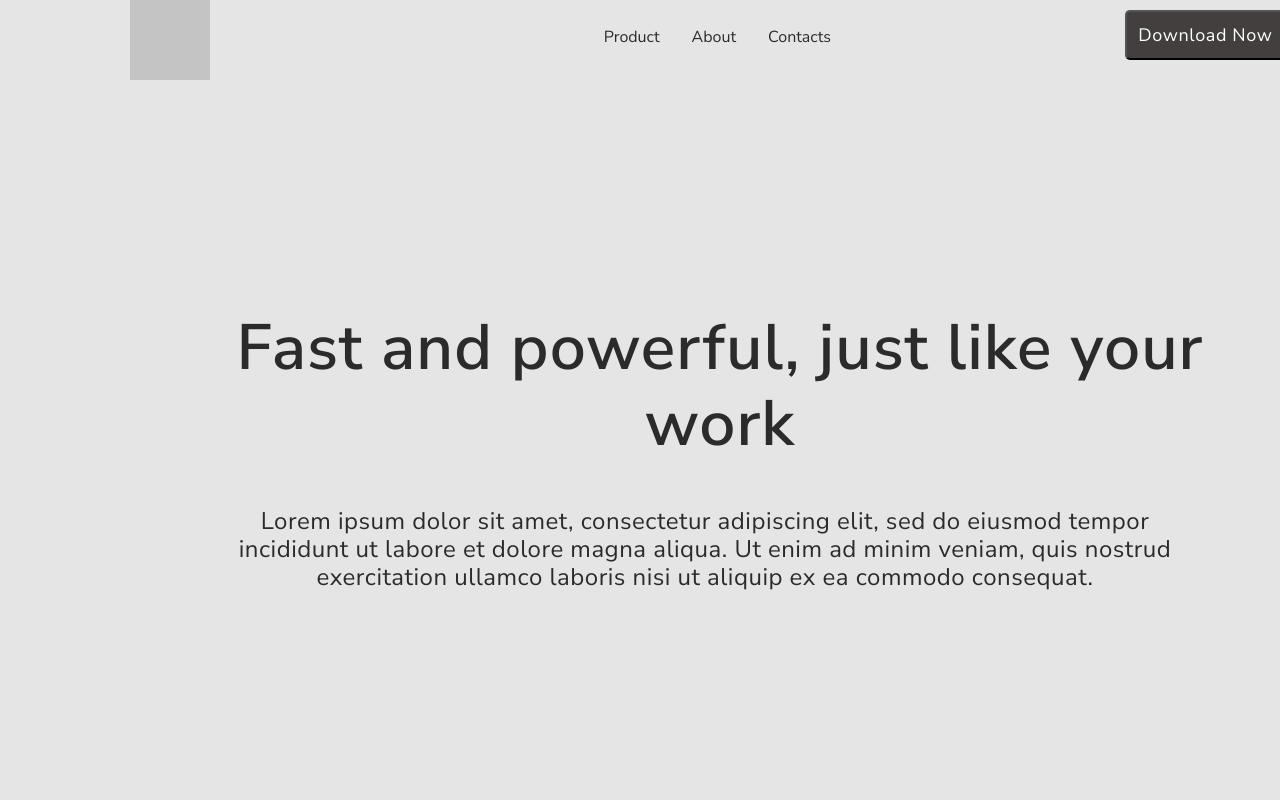
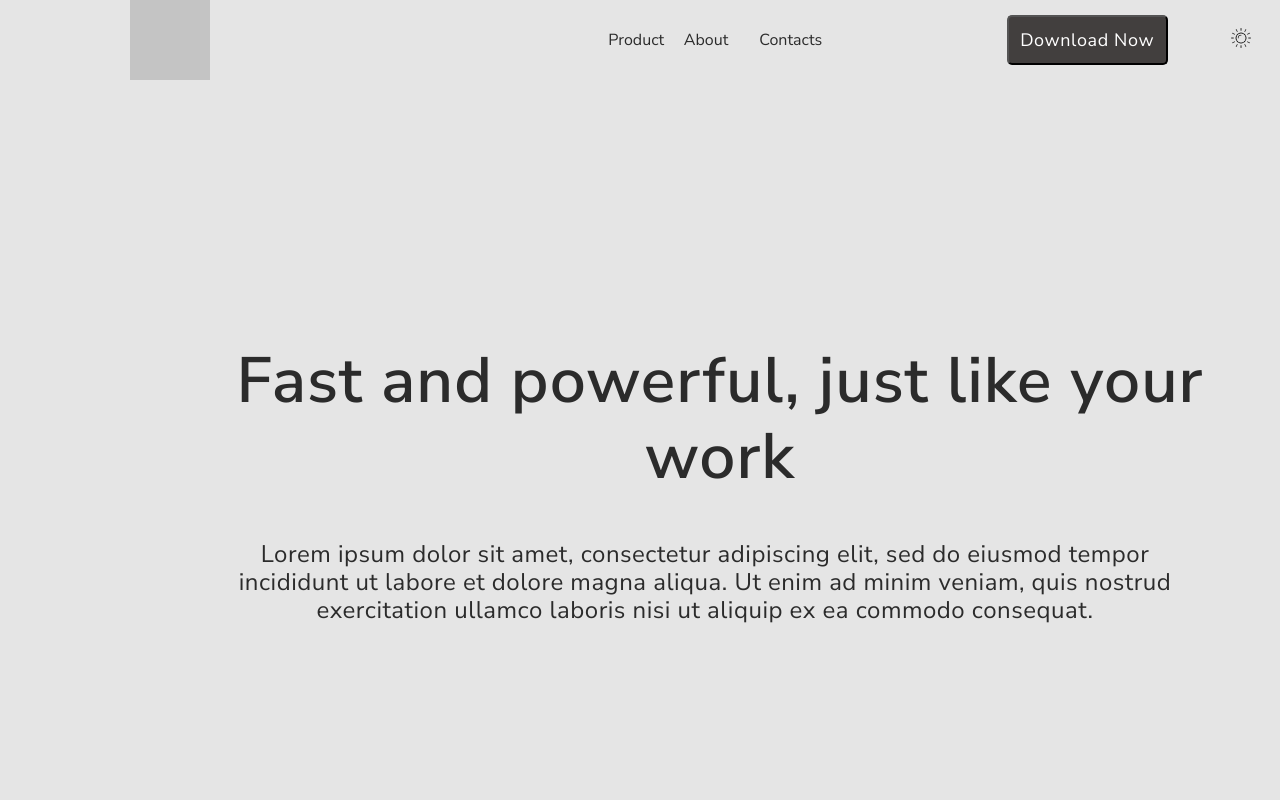
Before and after one commit to kryukova-ana/task-4, a website: page src/index.html in a window 1280 px wide. Shown: the top 800 px of the page. Drawn offline with nearby package versions, Linux system fonts and the light colour scheme; files that its build step writes are made by us from their sources; files whose address does not match are found by name.

Commit message:
apd 21.12 my try №7

```diff
--- a/src/assets/scss/_dark-theme.scss
+++ b/src/assets/scss/_dark-theme.scss
@@ -16,7 +16,7 @@
   justify-content: space-between;
 
 }
-.banner-icon {
+.header-icon {
   width: 80px;
   height: 80px;
   background-color: #C4C4C4;
@@ -32,7 +32,7 @@
   color: #EBEBEB!important;
   padding: 23px 20px 0 0;
 }
-.banner-btn {
+.header-btn {
   background-color: #423F3E;
   color: $ct-2;
   border-radius: 5px;
@@ -45,7 +45,7 @@
   width: 20px;
   height: 20px;
 }
-.banner-btn:active {
+.header-btn:active {
   outline: none;
 }
 .banner-btn-padding{
--- a/src/assets/scss/_style.scss
+++ b/src/assets/scss/_style.scss
@@ -1,6 +1,5 @@
 .body{
   font-family: $ff;
-  margin: 0;
   margin: 0 auto;
   color: $ct;
   background-color: #E5E5E5;
@@ -8,31 +7,19 @@
   padding-left: 130px;
   padding-right: 130px;
 }
-.banner{
-  font-family: $ff;
-  display: flex;
-  flex-direction: column;
-}
-.banner-head {
-  display: flex;
-  flex-direction: row;
-  justify-content: space-between;
-}
-.banner-icon {
+.header-icon {
   width: 80px;
   height: 80px;
   background-color: #C4C4C4;
-}
-.banner-nav {
-  display: flex;
-  justify-content: space-between;
-  margin: 17px 0  0  100px;
 }
 .nav-link {
   text-decoration: none;
   color: $ct!important;
 }
-.banner-btn {
+.nav-padding{
+  padding: 20px 90px 0 85px!important;
+}
+.header-btn {
   background-color: #423F3E;
   color: $ct-2;
   border-radius: 5px;
@@ -45,17 +32,21 @@
   width: 20px;
   height: 20px;
 }
-.banner-btn:active {
+.header-btn:active {
   outline: none;
 }
-.banner-btn-padding{
-  margin: 10px 0 20px;
+.header-btn-pad{
+  padding: 15px 0 0 110px!important;
 }
+.theme-img-pad {
+  padding: 25px 0 0 20px!important;
+}
+
 .banner-content {
   display: flex;
   flex-direction: column;
   align-items: center;
-  padding: 190px 0 331px 0;
+  padding: 223px 0 331px 0;
 }
 .content-h1 {
   font-size: 64px;
--- a/src/index.html
+++ b/src/index.html
@@ -14,27 +14,31 @@
           rel="stylesheet">
 
 </head>
-<body class="body ">
-<header class="banner ">
-    <div class="banner-head">
-        <div class="banner-icon "></div>
-        <div class="banner-nav">
-            <a class="nav-link col col-xs-1" href="#">Product</a>
-            <a class="nav-link col col-xs-1" href="#">About</a>
-            <a class="nav-link col col-xs-1" href="#">Contacts</a>
+<body class="body">
+<header class="row row-cols-3">
+    <div class="col-xl-4">
+        <div class="header-icon"></div>
+    </div>
+    <div class="row row-cols-3 nav-padding">
+        <a class="nav-link" href="#">Product</a>
+        <a class="nav-link" href="#">About</a>
+        <a class="nav-link" href="#">Contacts</a>
+    </div>
+    <div class="row cols-3">
+        <div class="col header-btn-pad">
+            <button class="header-btn" type="button">Download Now</button>
         </div>
-        <div class="banner-btn-padding">
-            <button class="banner-btn" type="button">Download Now</button>
-            <img class="theme-img" src="@@webRoot/assets/img/light.png"  alt="theme-img" >
+        <div class="col-2 theme-img-pad">
+            <img class="theme-img" src="@@webRoot/assets/img/light.png" alt="theme-img">
         </div>
     </div>
-    <div class="banner-content col-12">
-        <h1 class="content-h1 col-10">Fast and powerful, just like your work</h1>
-        <p class="content-main col-10">Lorem ipsum dolor sit amet, consectetur adipiscing elit, sed do eiusmod tempor
+</header>
+<div class="banner-content col-12">
+    <h1 class="content-h1 col-10">Fast and powerful, just like your work</h1>
+    <p class="content-main col-10">Lorem ipsum dolor sit amet, consectetur adipiscing elit, sed do eiusmod tempor
             incididunt ut labore et dolore magna aliqua. Ut enim ad minim veniam, quis nostrud exercitation ullamco
             laboris nisi ut aliquip ex ea commodo consequat. </p>
-    </div>
-</header>
+</div>
 <section class="block ">
     <div class="block-text ">
         <div class="block-head">Nulla commodo aliqua aliqua ut</div>
@@ -103,7 +107,7 @@
         </div>
     </div>
 </section>
-<footer class=" footer">
+<footer class="footer">
     <img class="footer-logo" src="@@webRoot/assets/img/icon.svg" alt="in" >
     <div class="contact">
         <p class="contact-head">cillum incididunt</p>
```
